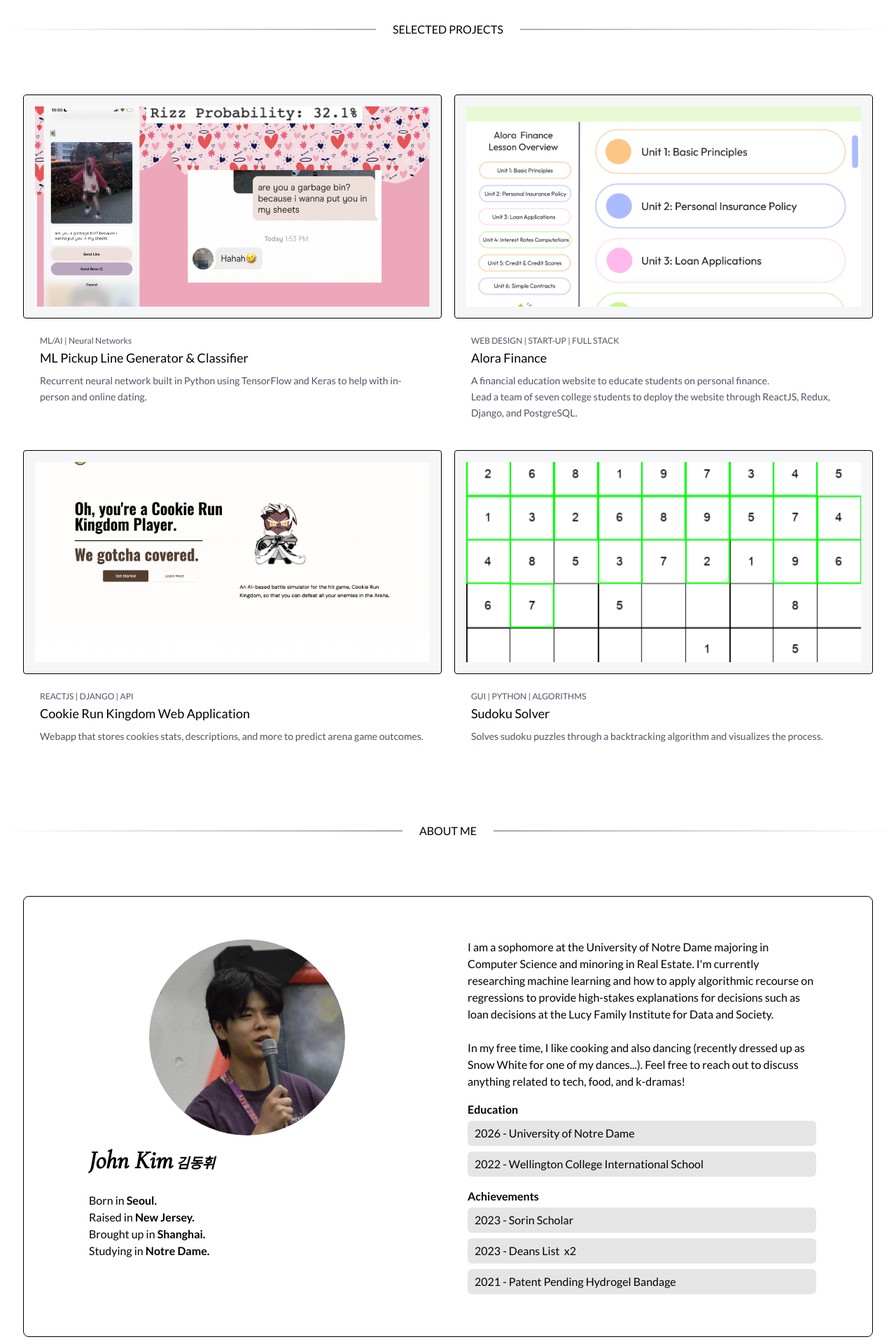
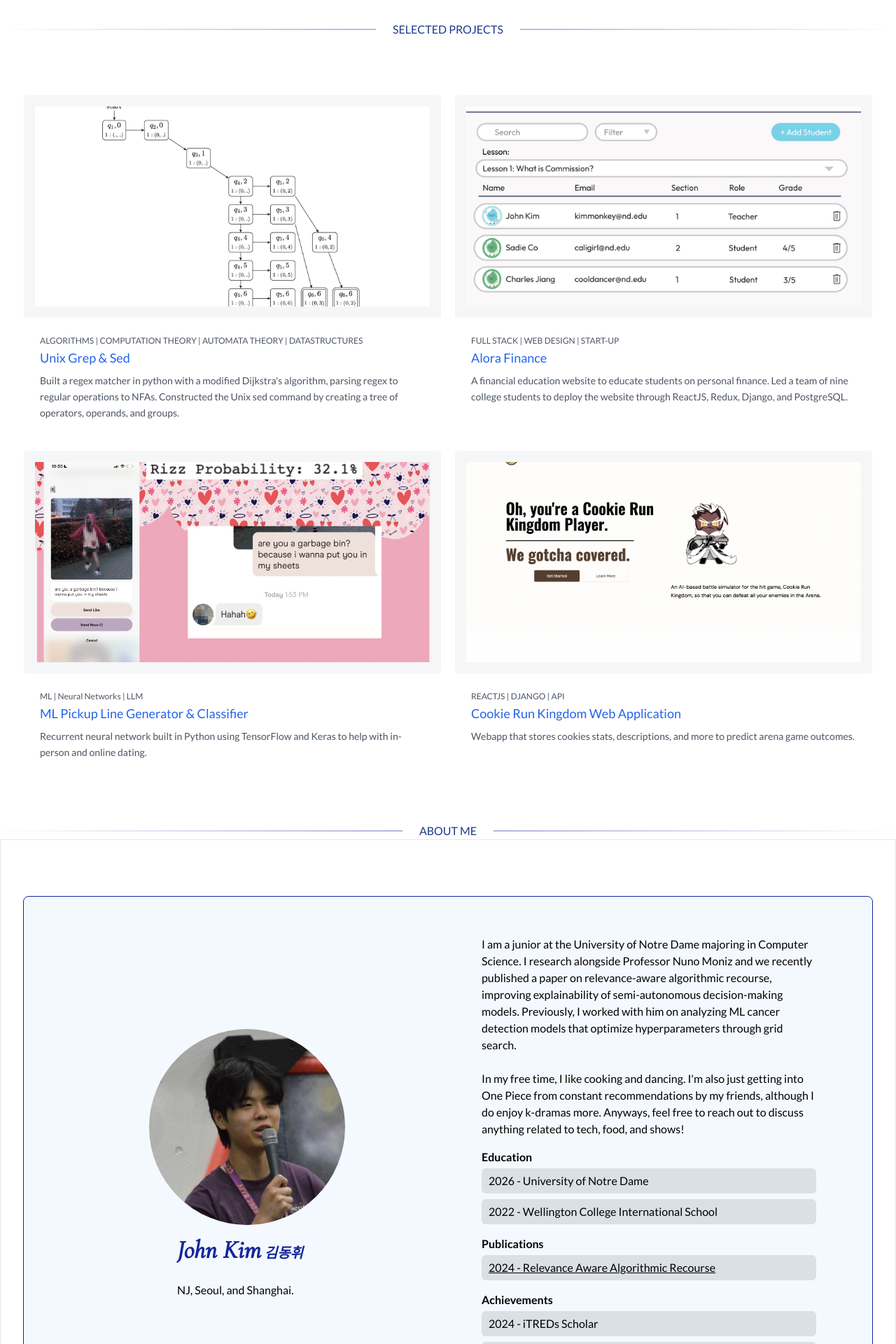
Before and after one commit to johnkimdw/portfolio, a React (Create React App) app: page / in a window 1280 px wide. Shown: the part 600-2520 px from the top of the page at 70% size. Built offline with nearby package versions, Linux system fonts and the light colour scheme.

Commit message:
update responsiveness and design

```diff
--- a/src/assets/SplineModel.js
+++ b/src/assets/SplineModel.js
@@ -12,11 +12,11 @@
 
 const Spline = React.lazy(() => import('@splinetool/react-spline'));
 
-export default function App() {
+export default function Star() {
   return (
-    <div>
+    <div class="">
       <Suspense fallback={<div>Loading...</div>}>
-      <Spline scene="https://prod.spline.design/4ZlX7NnsGFgaCh3K/scene.splinecode" />
+      <Spline class="!w-0" scene="https://prod.spline.design/4ZlX7NnsGFgaCh3K/scene.splinecode" />
       </Suspense>
     </div>
   );
--- a/src/components/About.js
+++ b/src/components/About.js
@@ -8,24 +8,24 @@
                 {/* ABOUT TITLE */}
                 <span className="container mx-auto max-w-screen-xl px-4 sm:px-6 lg:px-8 relative flex justify-center">
                     <div
-                        className="absolute inset-x-0 top-1/2 h-px -translate-y-1/2 bg-transparent bg-gradient-to-r from-transparent via-black to-transparent opacity-75"
+                        className="absolute inset-x-0 top-1/2 h-px -translate-y-1/2 bg-transparent bg-gradient-to-r from-transparent via-primary to-transparent opacity-75"
                     ></div>
 
-                    <span className="relative z-10 bg-background px-6 text-text">ABOUT ME</span>
+                    <span className="relative z-10 bg-background px-6 text-blue-900">ABOUT ME</span>
                 </span>
 
 
                 {/* ABOUT ME SECTION */}
-                <div class="container mx-auto max-w-screen-xl px-4 sm:px-6 lg:px-8 border border-background">
-                    <div class="bg-about/0 p-10 mx-22 my-20 relative block overflow-hidden border rounded-lg border-black  ">
+                <div class="container mx-auto max-w-screen-xl px-4 sm:px-6 lg:px-8 border ">
+                    <div class="bg-blue-100/30 p-10 mx-22 my-20 relative block overflow-hidden border rounded-lg border-primary  ">
                         <div class="grid md:grid-cols-2 sm:justify-between sm:gap-4 text-text">
-                            {/* PHOTO & NAME & SHORT DESC */}
-                            <div class=" p-3 py-5 border border-background">
+                            {/* LEFT——PHOTO & NAME & SHORT DESC */}
+                            <div class="place-self-center">
 
                                 <img src={headshot} class="mx-auto block rounded-full" width="280" height="280"></img>
 
-                                <div class="px-10 px-md-10 pt-4 mx-auto block">
-                                    <div class="font-garamond font-bold italic text-4xl">
+                                <div class="lg:px-10 md:px-8 pt-4 mx-auto block ">
+                                    <div class="font-garamond font-bold italic text-4xl text-primary">
                                         John Kim
                                         <span class="font-gb text-xl">        김동휘</span>
                                         <div class="mt-px"></div>
@@ -34,32 +34,35 @@
                                     {/* <h1 class="font-garamond italic text-4xl">John Kim</h1> */}
 
                                     <br/>
-                                    Born in <span class="font-bold">Seoul.</span>
+                                    <span class="font-bold"></span> NJ, Seoul, and Shanghai.
+{/*
+                                    I am a sophomore at the University of Notre Dame majoring in Computer Science and minoring in Real Estate. I'm currently researching machine learning and how to apply algorithmic recourse on regressions to provide high-stakes explanations for decisions such as loan decisions at the Lucy Family Institute for Data and Society.
+
+
                                 <br/>
-                                    Raised in <span class="font-bold">New Jersey.</span>
                                 <br/>
-                                    Brought up in <span class="font-bold">Shanghai.</span>
-                                    <br/>
-                                    Studying in <span class="font-bold">Notre Dame.</span>
+
+                                In my free time, I like cooking and also dancing (recently dressed up as Snow White for one of my dances...). Feel free to reach out to discuss anything related to tech, food, and k-dramas! */}
+
 
 
                                 </div>
 
                             </div>
 
-                            {/* LONG DESC & EDUCATION & ACHIEVEMENTS */}
-                            <div class=" p-5 py-5 py-md-8 pr-10 pr-md-5">
+                            {/* RIGHT——LONG DESC & EDUCATION & ACHIEVEMENTS */}
+                            <div class="">
+                                <div class=" lg:px-10 md:px-8 pt-4 align-middle">
                                 {/* rotating text: Fun Facts: never trying jellied eels again, */}
 
                                     {/* ABOUT DESC */}
 
-                                I am a sophomore at the University of Notre Dame majoring in Computer Science and minoring in Real Estate. I'm currently researching machine learning and how to apply algorithmic recourse on regressions to provide high-stakes explanations for decisions such as loan decisions at the Lucy Family Institute for Data and Society.
-
+                                    I am a junior at the University of Notre Dame majoring in Computer Science. I research alongside Professor Nuno Moniz and we recently published a paper on relevance-aware algorithmic recourse, improving explainability of semi-autonomous decision-making models. Previously, I worked with him on analyzing ML cancer detection models that optimize hyperparameters through grid search.
 
                                     <br/>
                                     <br/>
 
-                                In my free time, I like cooking and also dancing (recently dressed up as Snow White for one of my dances...). Feel free to reach out to discuss anything related to tech, food, and k-dramas!
+                                    In my free time, I like cooking and dancing. I'm also just getting into One Piece from constant recommendations by my friends, although I do enjoy k-dramas more. Anyways, feel free to reach out to discuss anything related to tech, food, and shows!
 
 
 
@@ -70,16 +73,26 @@
                                         <span class="block bg-black/10 p-2.5 rounded-md">2022 - Wellington College International School</span>
                                     </div>
 
+                                    {/* PUBLICATIONS */}
+                                    <div class="relative tracking-normal leading-4">
+                                        <div class="mt-5 font-bold">Publications</div>
+                                        <a href="https://arxiv.org/abs/2405.19072">
+                                            <span class="block bg-black/10 p-2.5 rounded-md my-2 text-text hover:text-black/60 underline">2024 - Relevance Aware Algorithmic Recourse</span>
+                                        </a>
+
+
+                                    </div>
+
                                     {/* ACHIEVEMENTS */}
                                     <div class="relative tracking-normal leading-4">
                                         <div class="mt-5 font-bold">Achievements</div>
-                                    <span class="block bg-black/10 p-2.5 rounded-md my-2">2023 - Sorin Scholar</span>
-                                    <span class="block bg-black/10 p-2.5 rounded-md mb-2">2023 - Deans List &#160;x2</span>
-                                    <span class="block bg-black/10 p-2.5 rounded-md">2021 - Patent Pending Hydrogel Bandage</span>
-
+                                        <span class="block bg-black/10 p-2.5 rounded-md my-2">2024 - iTREDs Scholar</span>
+                                        <span class="block bg-black/10 p-2.5 rounded-md my-2">2022 - Sorin Scholar</span>
+                                        <span class="block bg-black/10 p-2.5 rounded-md mb-2">202X - Deans List &#160;x3</span>
                                     </div>
 
 
+                                </div>
                             </div>
                         </div>
 
--- a/src/components/Projects.js
+++ b/src/components/Projects.js
@@ -2,6 +2,11 @@
 import proj2 from "../assets/img/proj2.png"
 import proj3 from "../assets/img/proj3.png"
 import proj4 from "../assets/img/proj4.png"
+import proj5 from "../assets/img/proj5.png"
+
+import Card from "./props/Card"
+
+
 
 
 
@@ -14,10 +19,10 @@
                 {/* PROJECTS TITLE */}
                 <span className="container mx-auto max-w-screen-xl px-4 sm:px-6 lg:px-8 relative flex justify-center">
                     <div
-                        className="absolute inset-x-0 top-1/2 h-px -translate-y-1/2 bg-transparent bg-gradient-to-r from-transparent via-black to-transparent opacity-75"
+                        className="absolute inset-x-0 top-1/2 h-px -translate-y-1/2 bg-transparent bg-gradient-to-r from-transparent via-primary to-transparent opacity-75"
                     ></div>
 
-                    <span className="relative z-10 bg-background px-6 text-text">SELECTED PROJECTS</span>
+                    <span className="relative z-10 bg-background px-6 text-blue-900">SELECTED PROJECTS</span>
                 </span>
 
                 {/* PROJECTS */}
@@ -27,128 +32,62 @@
 
 
 
+                            {/* PROJECT 4 */}
+                            {/* GREP + SED */}
+                            <Card
+                                imgsrc={proj5}
+                                tags=" ALGORITHMS | COMPUTATION THEORY | AUTOMATA THEORY | DATASTRUCTURES  "
+                                title="Unix Grep & Sed"
+                                link="https://github.com/JohndKim/"
+                                description="Built a regex matcher in python with a modified Dijkstra's algorithm, parsing regex to regular operations to NFAs. Constructed the Unix sed command by creating a tree of operators, operands, and groups.
+"
+                            />
 
+                            {/* PROJECT 2 */}
+                            {/* ALORA FINANCE */}
+                            <Card
+                                imgsrc={proj2}
+                                tags=" FULL STACK | WEB DESIGN | START-UP  "
+                                title="Alora Finance"
+                                link="https://alora-finance.vercel.app/"
+                                description="A financial education website to educate students on personal finance.
+                                    Led a team of nine college students to deploy the website through ReactJS, Redux, Django, and PostgreSQL."
+                            />
 
                             {/* PROJECT 1 */}
                             {/* ML */}
-                            <div className="relative w-full border border-red-500/0 cursor-pointer
-                            ">
+                            <Card
+                                imgsrc={proj1}
+                                tags=" ML | Neural Networks | LLM "
+                                title="ML Pickup Line Generator & Classifier"
+                                link="https://github.com/JohndKim/Pickup-Line-Generator"
+                                description="Recurrent neural network built in Python using TensorFlow and Keras to help with in-person and online dating."
+                            />
 
-                                <div className="relative w-full h-80 bg-gray-400/10 overflow-hidden border border-black  rounded p-4">
-                                    <img
-                                        alt="project 1"
-                                        src={proj1}
-                                        className="w-full h-full object-cover object-center transition ease-in-out delay-150  hover:-translate-y-1 hover:scale-110  duration-300"
-                                    />
-                                </div>
-
-                                <div className="bg-primary/0 p-4 sm:p-6">
-                                    <p className="block text-xs text-gray-600"> ML/AI | Neural Networks </p>
-
-                                    <a href="https://github.com/JohndKim/Pickup-Line-Generator">
-                                    <h3 className="mt-0.5 text-lg text-text hover:text-primary">ML Pickup Line Generator & Classifier</h3>
-                                    </a>
-
-                                    <p className="mt-2 line-clamp-3 text-sm/relaxed text-gray-600">
-                                    Recurrent neural network built in Python using TensorFlow and Keras to help with in-person and online dating.
-                                    </p>
-                                </div>
-
-
-                            </div>
-
-                            {/* PROJECT 2 */}
-                            {/* ALORA FINANCE */}
-                            <div className="relative w-full border border-red-500/0 cursor-pointer
-                            ">
-                                {/* IMAGE */}
-                                <div class="relative w-full h-80 bg-gray-400/10 overflow-hidden border border-black  rounded p-4
-
-                                ">
-                                    <img
-                                        alt="project 2"
-                                        src={proj2}
-                                        class=" w-full h-full object-cover object-center transition ease-in-out delay-150  hover:-translate-y-1 hover:scale-110  duration-300 "
-                                    />
-                                </div>
-
-
-                                <div className="bg-primary/0 p-4 sm:p-6">
-                                    <p className="block text-xs text-gray-600"> WEB DESIGN | START-UP | FULL STACK</p>
-
-                                    <a href="https://alora-finance.vercel.app/">
-                                    <h3 className="mt-0.5 text-lg text-text hover:text-primary">Alora Finance</h3>
-                                    </a>
-
-                                    <p className="mt-2 line-clamp-3 text-sm/relaxed text-gray-600">
-                                    A financial education website to educate students on personal finance.
-                                    <br/>
-                                    Lead a team of seven college students to deploy the website through ReactJS, Redux, Django, and PostgreSQL.
-                                    </p>
-                                </div>
-                            </div>
 
                             {/* PROJECT 3 */}
                             {/* CRK */}
-                            <div className="relative w-full border border-red-500/0 cursor-pointer
-                            ">
-                                {/* IMAGE */}
-                                <div class="relative w-full h-80 bg-gray-400/10 overflow-hidden border border-black  rounded p-4
-
-                                ">
-                                    <img
-                                        alt="project 3"
-                                        src={proj3}
-                                        class="w-full h-full object-cover object-center transition ease-in-out delay-150  hover:-translate-y-1 hover:scale-110  duration-300"
-                                    />
-                                </div>
+                            <Card
+                                imgsrc={proj3}
+                                tags=" REACTJS | DJANGO | API "
+                                title="Cookie Run Kingdom Web Application"
+                                link="https://github.com/JohndKim/Cookie-Run-Kingdom-AI-Battler"
+                                description="Webapp that stores cookies stats, descriptions, and more to predict arena game outcomes."
+                            />
 
 
-                                <div className="bg-primary/0 p-4 sm:p-6">
-                                    <p className="block text-xs text-gray-600">REACTJS | DJANGO | API </p>
-
-                                    <a href="https://github.com/JohndKim/Cookie-Run-Kingdom-AI-Battler">
-                                    <h3 className="mt-0.5 text-lg text-text hover:text-primary">Cookie Run Kingdom Web Application</h3>
-                                    </a>
-
-                                    <p className="mt-2 line-clamp-3 text-sm/relaxed text-gray-600">
-                                    Webapp that stores cookies stats, descriptions, and more to predict arena game outcomes.
-
-
-                                    </p>
-                                </div>
-                            </div>
 
                             {/* PROJECT 4 */}
                             {/* SUDOKU SOLVER */}
-                            <div className="relative w-full border border-red-500/0 cursor-pointer
-                            ">
-                                {/* IMAGE */}
-                                <div class="relative w-full h-80 bg-gray-400/10 overflow-hidden border border-black  rounded p-4
-
-                                ">
-                                    <img
-                                        alt="project 4"
-                                        src={proj4}
-                                        class="w-full h-full object-cover object-center transition ease-in-out delay-150  hover:-translate-y-1 hover:scale-110  duration-300"
-                                    />
-                                </div>
+                            {/* <Card
+                                imgsrc={proj4}
+                                tags=" GUI | PYTHON | ALGORITHMS "
+                                title="Sudoku Solver"
+                                link="https://github.com/JohndKim/Sudoku-Solver"
+                                description="Solves sudoku puzzles through a backtracking algorithm and visualizes the process."
+                            /> */}
 
 
-                                <div className="bg-primary/0 p-4 sm:p-6">
-                                    <p className="block text-xs text-gray-600">GUI | PYTHON | ALGORITHMS </p>
-
-                                    <a href="https://github.com/JohndKim/Sudoku-Solver">
-                                    <h3 className="mt-0.5 text-lg text-text hover:text-primary">Sudoku Solver</h3>
-                                    </a>
-
-                                    <p className="mt-2 line-clamp-3 text-sm/relaxed text-gray-600">
-                                    Solves sudoku puzzles through a backtracking algorithm and visualizes the process.
-
-
-                                    </p>
-                                </div>
-                            </div>
 
                         </div>
 
--- /dev/null
+++ b/src/components/props/Card.js
@@ -0,0 +1,37 @@
+export default function Projects(props) {
+
+
+    return (
+        <>
+
+            <div className="relative w-full border border-red-500/0 cursor-pointer
+            ">
+
+                {/* IMAGE */}
+                <div className="relative w-full h-80 bg-gray-400/10 overflow-hidden border border-white  rounded p-4">
+                    <img
+                        alt="project"
+                        src={props.imgsrc}
+                        className="w-full h-full object-cover object-center transition ease-in-out delay-150  hover:-translate-y-1 hover:scale-110  duration-300"
+                    />
+                </div>
+
+                <div className="bg-primary/0 p-4 sm:p-6">
+                    <p className="block text-xs text-gray-600"> {props.tags} </p>
+
+                    <a href={props.link}>
+                    <h3 className="mt-0.5 text-lg text-blue-600 hover:text-primary">{props.title}</h3>
+                    </a>
+
+                    <p className="mt-2 line-clamp-3 text-sm/relaxed text-gray-600">
+                    {props.description}
+                    </p>
+                </div>
+
+
+            </div>
+
+
+        </>
+    );
+}
```
Also changed, not shown: src/components/Intro.js (+7 -7 lines), src/components/Navbar.js (+6 -7 lines), src/assets/img/proj2.png, src/assets/img/proj5.png (added). Lines whose indentation alone changed are shown as unchanged.
